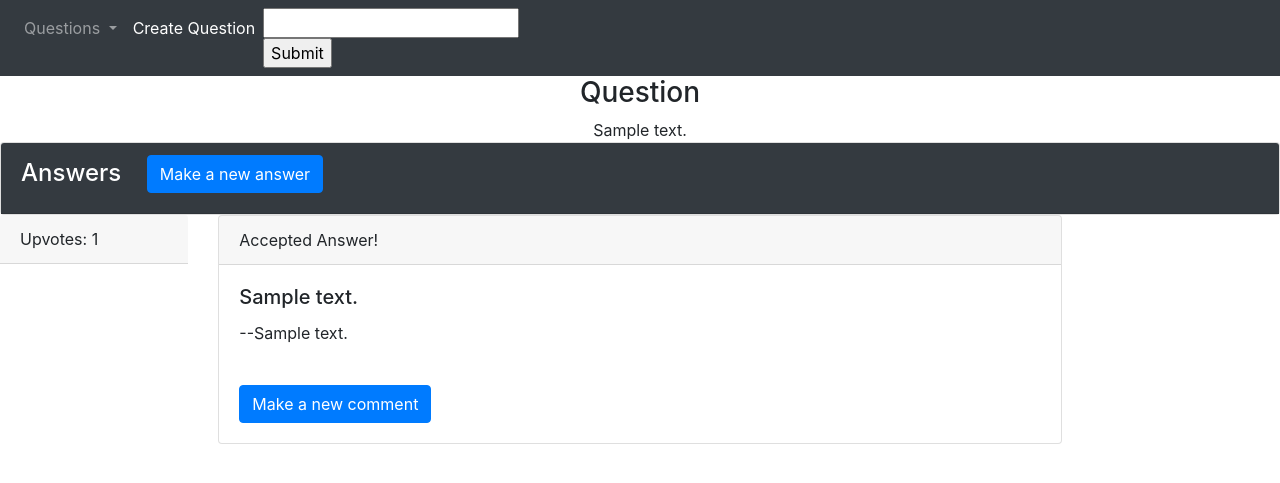
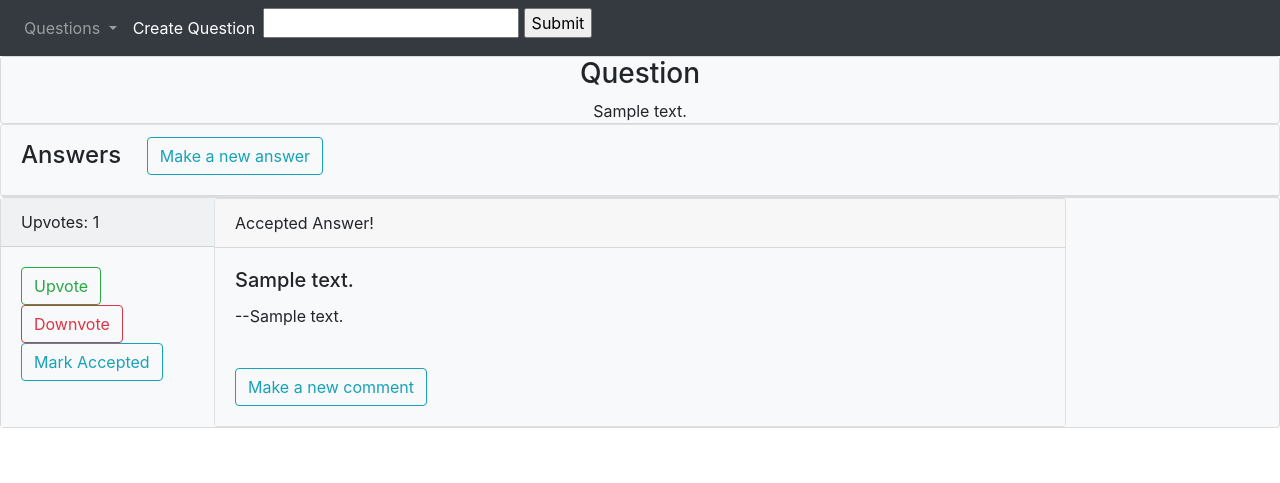
Before and after one commit to Seraph27/django-forum, a Django app: page /rex/question/1 in a window 1280 px wide. Shown: the top 483 px of the page. Run offline with Django 3.2, Linux system fonts and the light colour scheme; tables that the repository leaves empty hold one stand-in row (values such as "Sample post"); some libraries are stand-ins or nearby versions.

Commit message:
Added cards for make answer, make comment, and make questions Changed template to make it cleaner Added downvoting and upvoting Added mark accept button Fixed html for search results (looks better now)

```diff
--- a/rex_app/templates/rex_app/base.html
+++ b/rex_app/templates/rex_app/base.html
@@ -9,7 +9,7 @@
     <meta name="author" content="">
     <link rel="icon" href="/docs/4.0/assets/img/favicons/favicon.ico">
 
-    <title>Album example for Bootstrap</title>
+    <title>Rex's website</title>
 
     <link rel="canonical" href="https://getbootstrap.com/docs/4.0/examples/album/">
 
@@ -52,7 +52,7 @@
 
       <li class="nav-item active">
         <form action="{% url 'search' %}">
-          <input type="text" id="searchbox" name="searchbox"><br>
+          <input type="text" id="searchbox" name="searchbox">
           <input type="submit" value="Submit">
         </form>
        </li>
--- a/rex_app/templates/rex_app/question_detail.html
+++ b/rex_app/templates/rex_app/question_detail.html
@@ -6,45 +6,53 @@
 	</head>
 
 
-	<div class="text-center">
-		<h3>Question</h3>
+	<div class="card text-center bg-light">
+		<h3 class="bg-light">Question</h3>
 		{{question}}<br>
 	</div>
 
 	<div class="card">
-	  	<div class="card-header bg-dark text-white">
-	    	<h4>Answers&nbsp&nbsp&nbsp&nbsp<a href="{% url 'create_answer' question.pk %}" class="btn btn-primary">Make a new answer</a></h4>
+	  	<div class="card-header bg-light">
+	    	<h4>Answers&nbsp&nbsp&nbsp&nbsp<a href="{% url 'create_answer' question.pk %}" class="btn btn-outline-info">Make a new answer</a></h4>
 	  	</div>
 	</div>
 
 	{% for answer in question.answer_set.all %}
-		<div class="row">
-			<div class="col-sm-2">
+		<div class="card mb-3 bg-light">
+			<div class="row no-gutters">
+				<div class="col-sm-2 bg-light">
 					<div class"card">
 						<div class="card-header">
 							Upvotes: {{answer.upvotes}}
 						</div>
+
+						<div class="card-body">
+							<a class="btn btn-outline-success" href="{% url 'upvote' answer.pk %}" role="button">Upvote</a>
+							<a class="btn btn-outline-danger" href="{% url 'downvote' answer.pk %}" role="button">Downvote</a><br>
+							<a class="btn btn-outline-info" href="{% url 'accept' answer.pk %}" role="button">Mark Accepted</a>
+						</div>
 					</div>
 				</div>
 
-			<div class="col-sm-8">
-				<div class="card">
+				<div class="col-sm-8 bg-light">
+					<div class="card border-left">
 
 					{% if answer.accepted %}
-					<div class="card-header">
+						<div class="card-header tbg-light">
 					  	  	Accepted Answer!
 					  	</div>
 					{% endif %}
 
-				  	<div class="card-body">
+					  	<div class="card-body bg-light">
 					    	<h5 class="card-title">{{answer.text}}</h5>
 
 						    {% for comment in answer.comment_set.all %}
 								<p>--{{comment}}</p><br>
 							{% endfor %}
-						<a href="{% url 'create_comment' answer.pk %}" class="btn btn-primary">Make a new comment</a>
+							<a href="{% url 'create_comment' answer.pk %}" class="btn btn-outline-info">Make a new comment</a>
 					  	</div>
 
+					</div>
 				</div>
 			</div>
 		</div>
--- a/rex_app/urls.py
+++ b/rex_app/urls.py
@@ -11,6 +11,9 @@ urlpatterns = [
     path('comment/create/<int:answer_pk>', views.create_comment, name='create_comment'),
     path('question/<int:pk>', views.question_detail, name='question_detail'),
     path('search', views.search, name='search'),
+    path('upvote/<int:answer_pk>', views.upvote, name='upvote'),
+    path('downvote/<int:answer_pk>', views.downvote, name='downvote'),
+    path('accept/<int:answer_pk>', views.mark_accepted, name='accept'),
 
 
 
--- a/rex_app/views.py
+++ b/rex_app/views.py
@@ -154,3 +154,25 @@ def search(request):
 				'search_results_for_answer':search_results_for_answer,
                 'query': query,
 			})
+
+
+def upvote(request, answer_pk):
+	upvote = Answer.objects.get(pk=answer_pk)
+	upvote.upvotes += 1
+	upvote.save()
+
+	return redirect('question_detail', pk=upvote.question.pk)
+
+def downvote(request, answer_pk):
+	downvote = Answer.objects.get(pk=answer_pk)
+	downvote.upvotes -= 1
+	downvote.save()
+
+	return redirect('question_detail', pk=downvote.question.pk)
+
+def mark_accepted(request, answer_pk):
+	accept = Answer.objects.get(pk=answer_pk)
+	accept.accepted = True
+	accept.save()
+
+	return redirect('question_detail', pk=accept.question.pk)
```
Also changed, not shown: rex_app/templates/rex_app/create_answer.html (+16 -5 lines), rex_app/templates/rex_app/create_comment.html (+14 -5 lines), rex_app/templates/rex_app/create_question.html (+14 -5 lines), rex_app/templates/rex_app/search.html (+16 -5 lines). Lines whose indentation alone changed are shown as unchanged.
